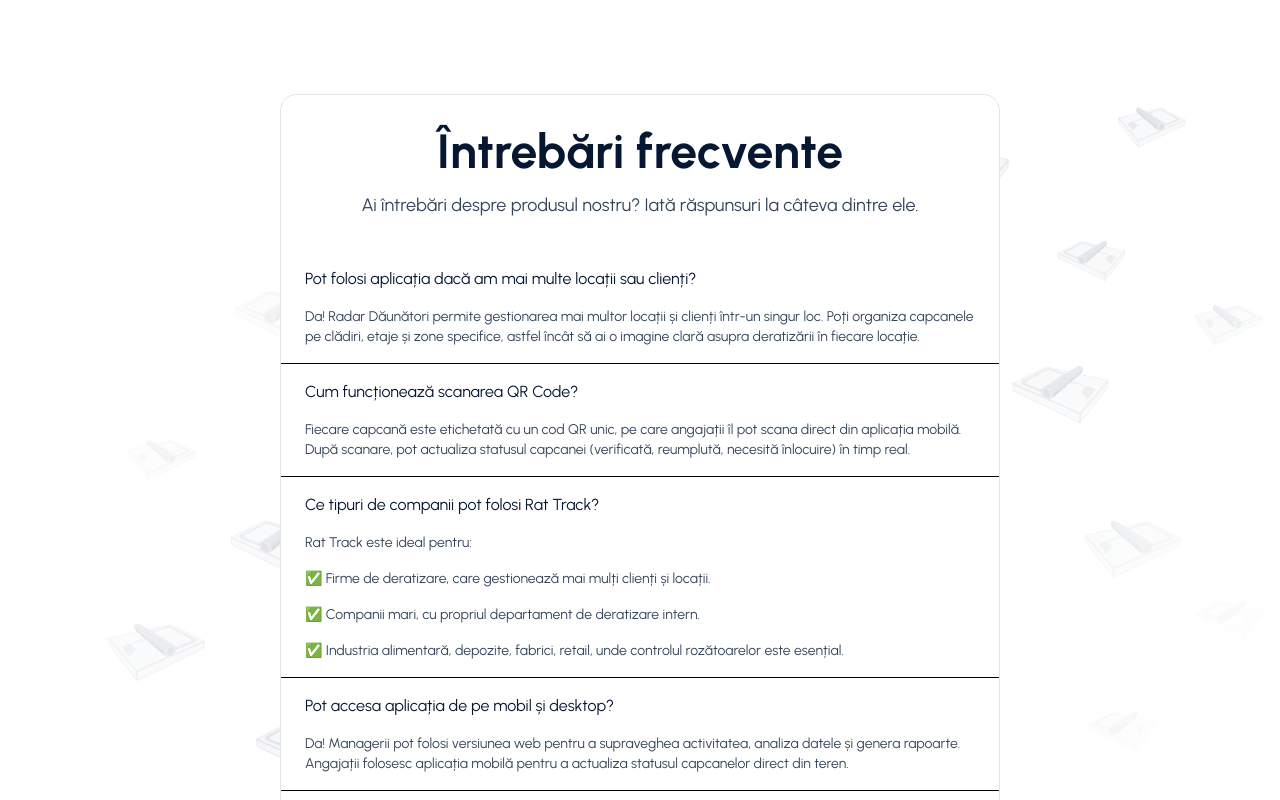
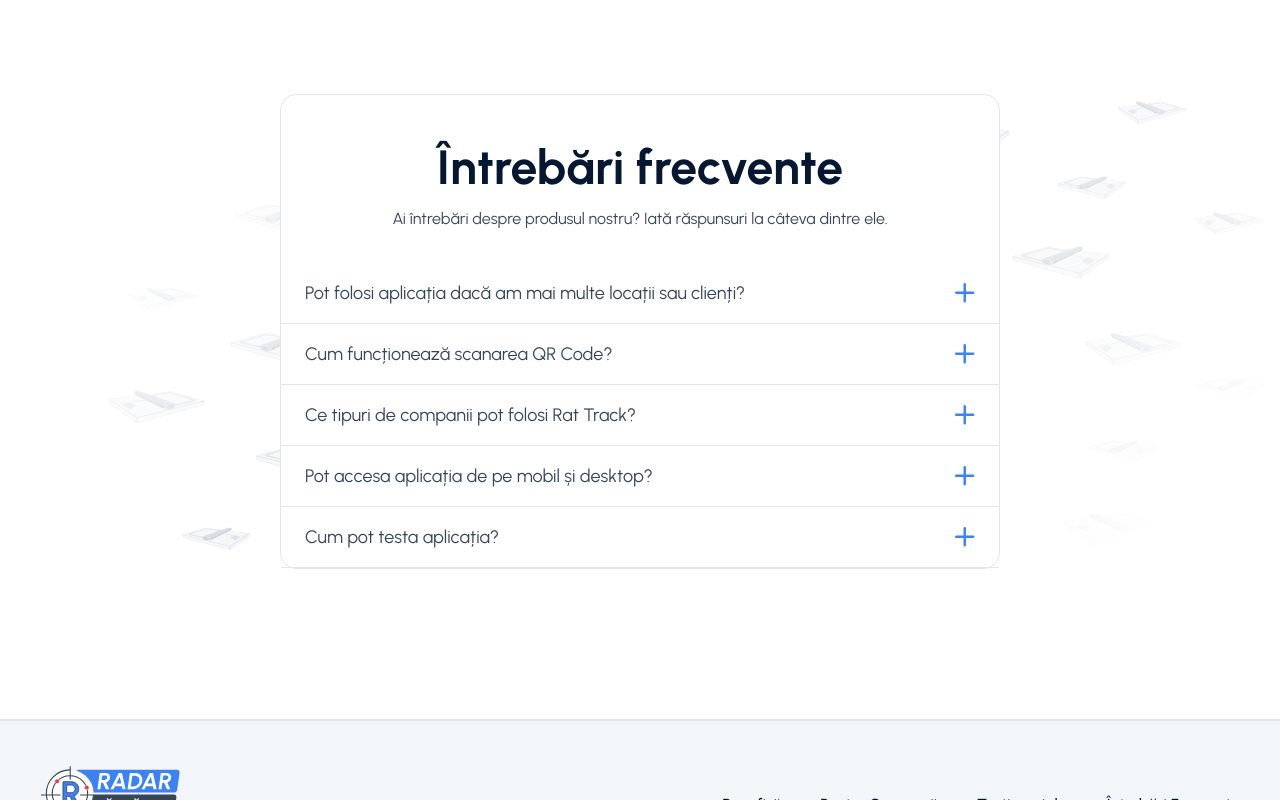
Before and after one commit to I0ANA24/Bugs-Radar, a React (Vite) app: page / in a window 1280 px wide. Shown: the part 6540-7340 px from the top of the page. Built offline with nearby package versions, Linux system fonts and the light colour scheme.

Commit message:
FAQ section done

```diff
--- a/src/components/IntrebariFrecvente.jsx
+++ b/src/components/IntrebariFrecvente.jsx
@@ -49,12 +49,12 @@
         alt="background-image"
         className="w-screen h-full max-h-[70vh] md:max-h-[80vh] xl:max-h-full absolute top-0 left-0 -z-10"
       />
-      <div className="w-[100%] sm:w-[85%] md:w-[75%] lg:w-[90%] max-w-180 xl:w-[100%] flex flex-col justify-center items-center border-1 border-[var(--border-color)] rounded-2xl space-y-11 bg-white">
-        <div className="space-y-4 w-full m-4 md:m-8">
+      <div className="w-full sm:w-[85%] md:w-[75%] lg:w-[90%] max-w-180 xl:w-full flex flex-col justify-center items-center border border-(--border-color) rounded-2xl space-y-11 bg-white">
+        <div className="space-y-4 w-full m-4 md:m-8 pt-4">
           <h3 className="text-center text-2xl sm:text-3xl md:text-4xl xl:text-5xl font-bold">
             Întrebări frecvente
           </h3>
-          <p className="text-base sm:text-md md:text-lg lg:text-lg text-center w-full max-w-[90%] mx-auto -mt-2 sm:-mt-0">
+          <p className="text-sm sm:text-base text-center w-full max-w-[90%] mx-auto -mt-2 sm:mt-0">
             Ai întrebări despre produsul nostru? Iată răspunsuri la câteva
             dintre ele.
           </p>
--- a/src/index.css
+++ b/src/index.css
@@ -35,3 +35,8 @@
   -ms-overflow-style: none;  /* Internet Explorer and Edge */
   scrollbar-width: none;  /* Firefox */
 }
+
+.question:hover {
+  color: red;
+  cursor: pointer;
+}
--- a/src/ui/intrebari_frecvente/Question.jsx
+++ b/src/ui/intrebari_frecvente/Question.jsx
@@ -1,16 +1,46 @@
-import React from "react";
+import React, { useRef, useState } from "react";
 
 const Question = ({ obj, last }) => {
+  const [isOpen, setIsOpen] = useState(false);
+
   return (
     <div
-      className={`w-full px-6 ${last === "1" ? "border-none" : "border-b-1"} group`}
+      className={`w-full px-6 ${
+        last === "1" ? "border-none" : "border-b border-(--border-color)"
+      }`}
     >
-      <h4 className="infotext-lg py-4 group-hover:text-red-500">{obj.q}</h4>
-      {obj.a.map((el, index) => (
-        <div key={index} className="pb-4">
-          <p className="text-sm">{el}</p>
+      <div className="flex justify-between items-center gap-4 group hover:cursor-pointer" onClick={() => setIsOpen(!isOpen)}>
+        <p className="text-base sm:text-lg py-4 transition-colors duration-200 group-hover:text-(--blue)!">
+          {obj.q}
+        </p>
+        <div className="relative size-4 sm:size-5 flex justify-center items-center">
+          <img
+            src={"intrebari_frecvente/plus.svg"}
+            alt="open"
+            className={`absolute top-0 left-0 size-full transition-opacity duration-500 ${
+              isOpen ? "opacity-0" : "opacity-100"
+            }`}
+          />
+          <img
+            src={"intrebari_frecvente/minus.svg"}
+            alt="close"
+            className={`absolute top-0 left-0 size-full transition-opacity duration-500 ${
+              isOpen ? "opacity-100" : "opacity-0"
+            }`}
+          />
         </div>
-      ))}
+      </div>
+      <div
+        className={`${
+          isOpen ? "max-h-screen opacity-100" : "max-h-0 opacity-0"
+        } transition-all duration-500 overflow-hidden`}
+      >
+        {obj.a.map((el, index) => (
+          <div key={index} className="pb-4">
+            <p className="text-sm">{el}</p>
+          </div>
+        ))}
+      </div>
     </div>
   );
 };
--- /dev/null
+++ b/tailwind.config.js
@@ -0,0 +1,12 @@
+// /** @type {import('tailwindcss').Config} */
+export default {
+  // Aceasta este partea cea mai importantă!
+  // Îi spune lui Tailwind să scaneze toate fișierele .js, .jsx, etc. din folderul 'src'
+  content: [
+    "./src/**/*.{js,jsx,ts,tsx}",
+  ],
+  theme: {
+    extend: {},
+  },
+  plugins: [],
+}
```
Also changed, not shown: public/intrebari_frecvente/minus.svg (added), public/intrebari_frecvente/plus.svg (added).
